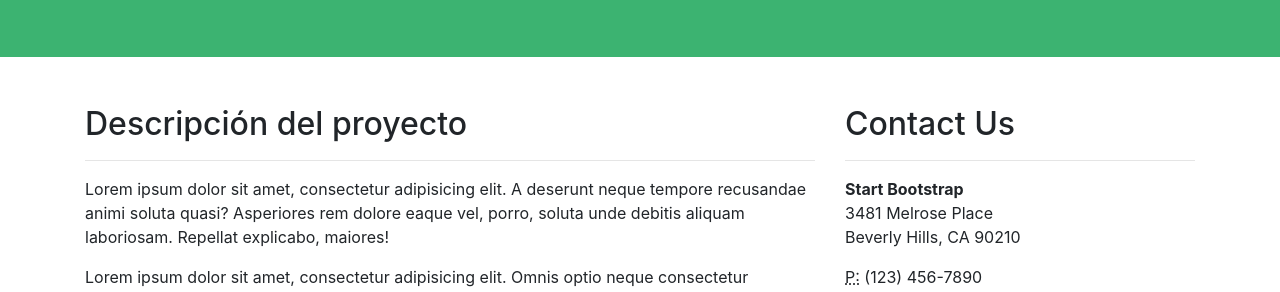
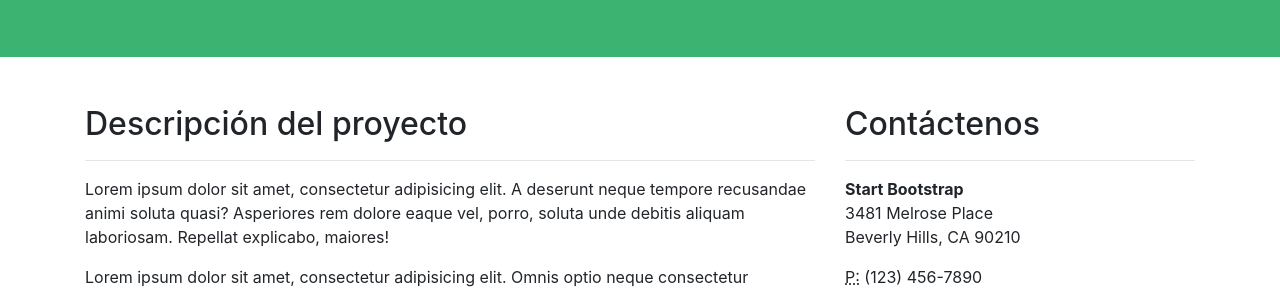
Before and after one commit to geo-cosecha-agua/geo-cosecha-agua.github.io, a Jekyll site: the page built from index.html, in a window 1280 px wide. Shown: the part 377-669 px from the top of the page. Built offline with Jekyll 4.4.1, drawn with Linux system fonts in a browser that asks for light colours.

Commit message:
Update sidebar.html

```diff
--- a/_includes/sidebar.html
+++ b/_includes/sidebar.html
@@ -1,5 +1,5 @@
 <div class="col-md-4 mb-5">
-  <h2>Contact Us</h2>
+  <h2>Contáctenos</h2>
   <hr />
   <address>
     <strong>Start Bootstrap</strong>
```
